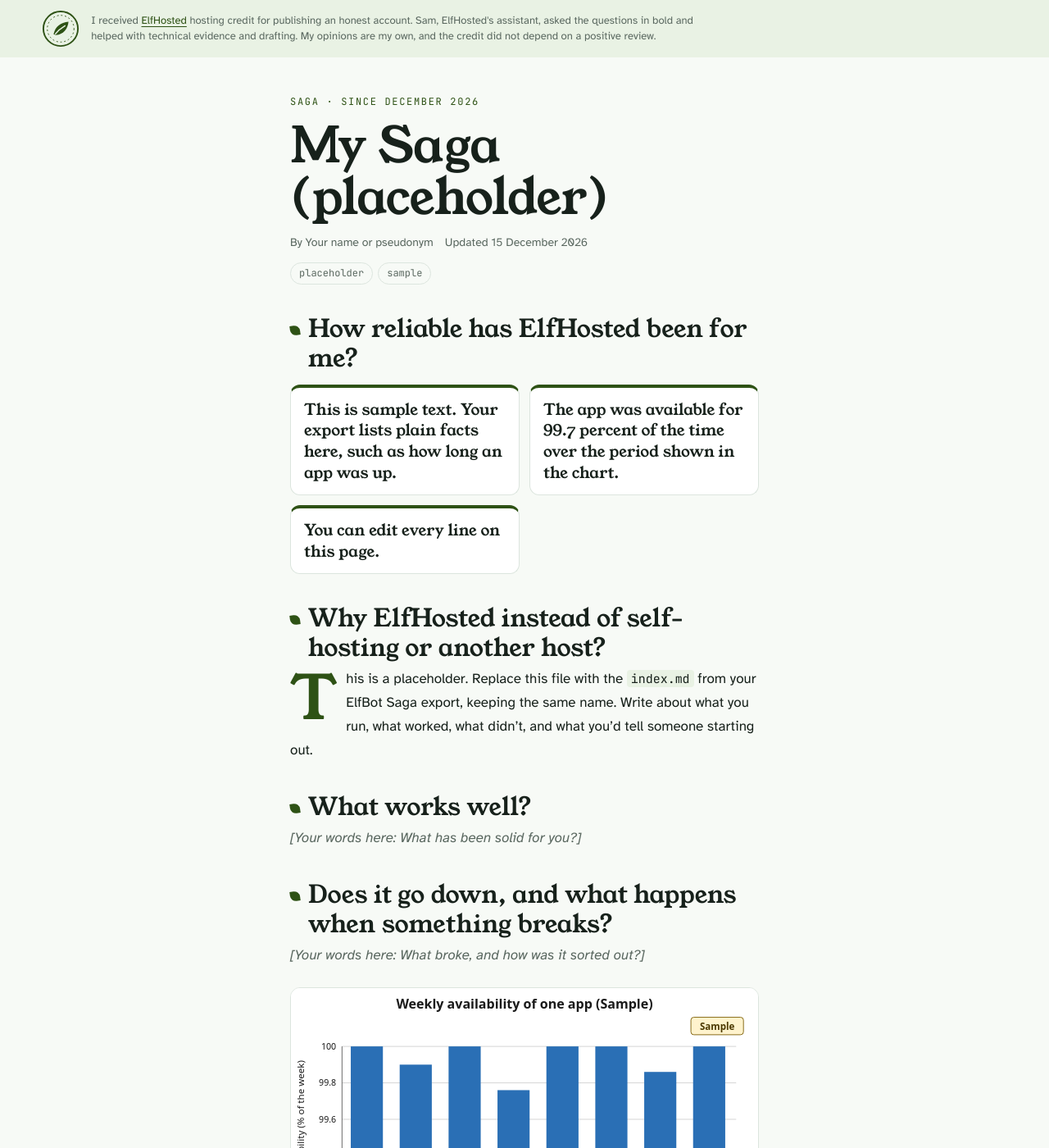
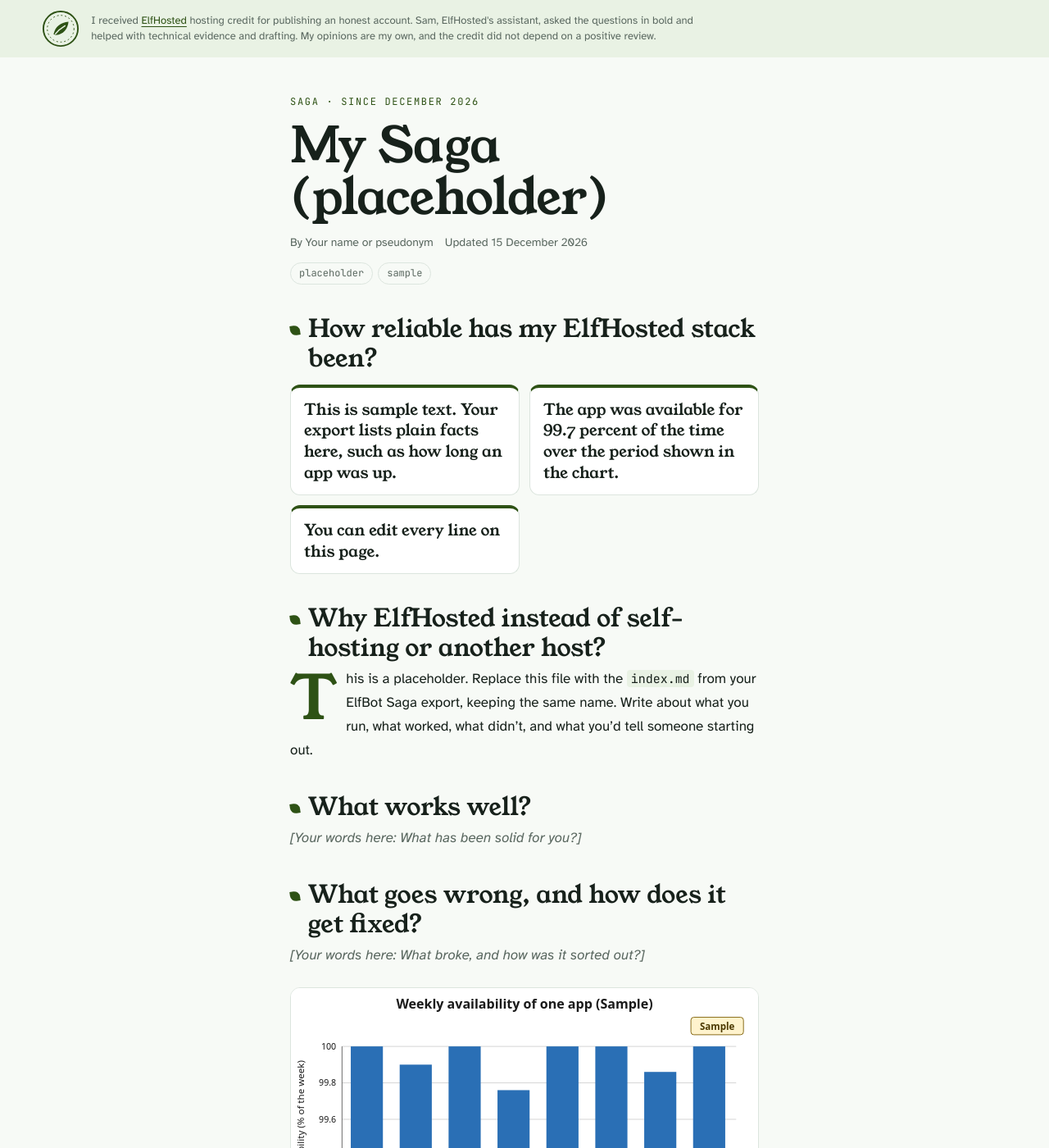
Before and after one commit to chloeobot/saga-template, a Jekyll site: the page built from index.md, in a window 1280 px wide and 1400 px high. Shown: the whole window at 82% size. Built offline with Jekyll 4.4.1, drawn with Linux system fonts in a browser that asks for light colours.

Commit message:
fix: no 'is it down' framing in sample headings
Co-Authored-By: Claude Opus 5.5 <noreply@anthropic.com>

```diff
--- a/index.md
+++ b/index.md
@@ -3,7 +3,7 @@ layout: saga
 title: "My Saga (placeholder)"
 ---
 
-## How reliable has ElfHosted been for me? {#by-the-numbers}
+## How reliable has my ElfHosted stack been? {#by-the-numbers}
 
 - This is sample text. Your export lists plain facts here, such as how long an app was up.
 - The app was available for 99.7 percent of the time over the period shown in the chart.
@@ -17,7 +17,7 @@ This is a placeholder. Replace this file with the `index.md` from your ElfBot Sa
 
 _[Your words here: What has been solid for you?]_
 
-## Does it go down, and what happens when something breaks?
+## What goes wrong, and how does it get fixed?
 
 _[Your words here: What broke, and how was it sorted out?]_
 
```
